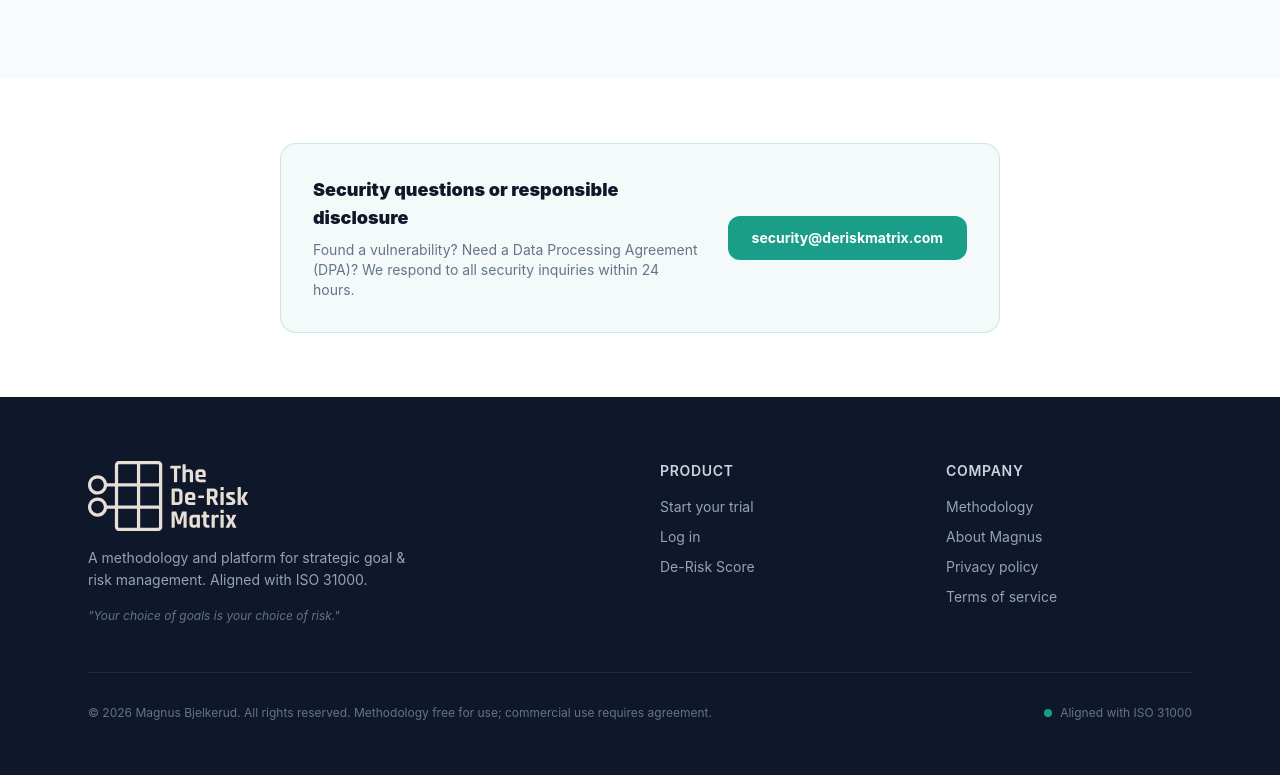
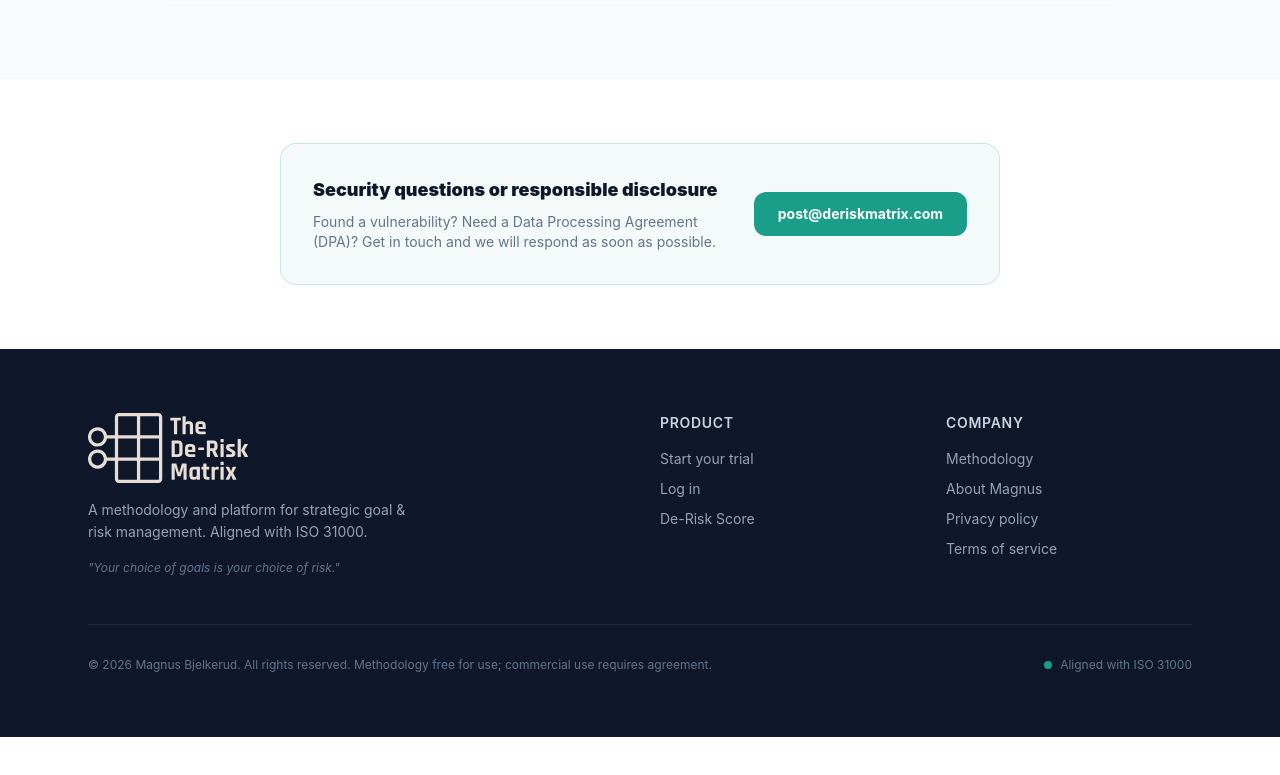
Before and after one commit to magnusbjelkerud/deriskmatrix-www, a Next.js app: page /security in a window 1280 px wide. Shown: the part 1768-2543 px from the top of the page. After the commit the page ends 2505 px from the top, so only its background shows below. Built offline with nearby package versions, Linux system fonts and the light colour scheme.

Commit message:
Fix security contact: remove 24h promise, use post@ address

```diff
--- a/app/security/page.js
+++ b/app/security/page.js
@@ -131,14 +131,14 @@ export default function SecurityPage() {
               <h3 className="text-lg font-black text-navy mb-2">Security questions or responsible disclosure</h3>
               <p className="text-slate-500 text-sm">
                 Found a vulnerability? Need a Data Processing Agreement (DPA)?
-                We respond to all security inquiries within 24 hours.
+                Get in touch and we will respond as soon as possible.
               </p>
             </div>
             <a
-              href="mailto:security@deriskmatrix.com"
+              href="mailto:post@deriskmatrix.com"
               className="flex-shrink-0 px-6 py-3 bg-teal hover:bg-teal-dark text-white font-bold rounded-xl text-sm transition-colors"
             >
-              security@deriskmatrix.com
+              post@deriskmatrix.com
             </a>
           </div>
         </div>
```
